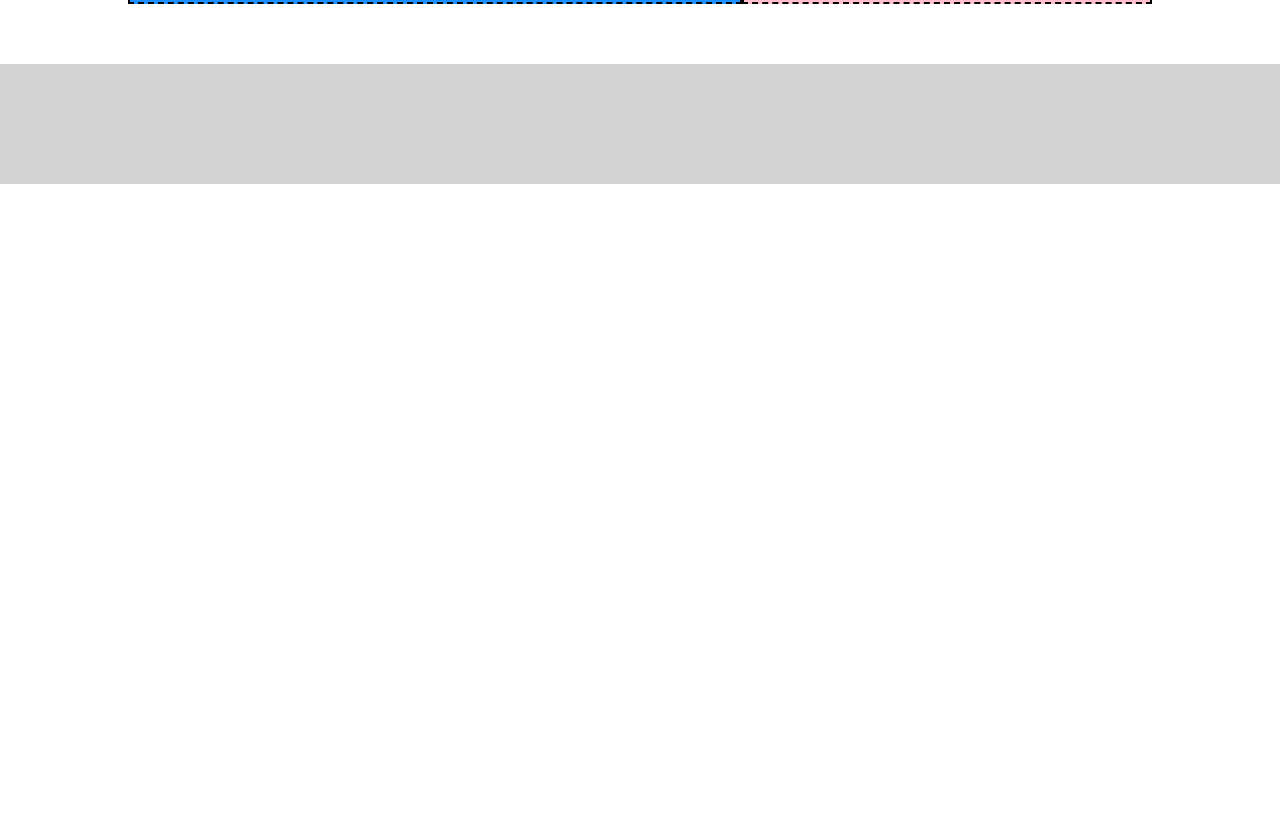
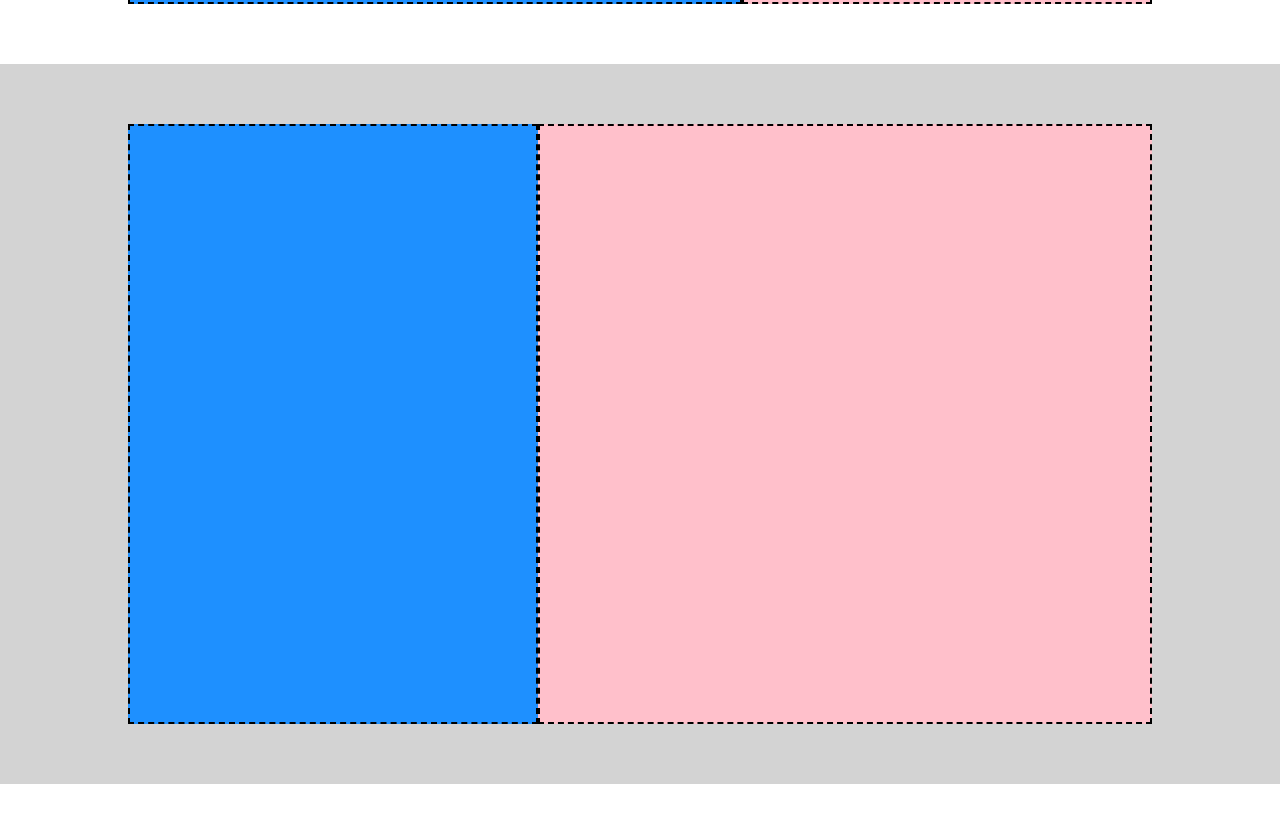
Before and after one commit to lucapolzone/htmlcss-struttura-discord, a plain HTML site: page index.html in a window 1280 px wide. Shown: the part 1278-2100 px from the top of the page. Before the commit the page ends 1582 px from the top, so only its background shows below. Drawn offline with Linux system fonts and the light colour scheme.

Commit message:
add main even section

```diff
--- a/css/style.css
+++ b/css/style.css
@@ -96,3 +96,11 @@
   height: 600px;
   background-color: #ffc0cb;
 }
+
+main section:nth-child(even) .main-content {
+  flex-basis: 40%;
+}
+
+main section:nth-child(even) .sidebar {
+  flex-basis: 60%;
+}
--- a/index.html
+++ b/index.html
@@ -47,7 +47,10 @@
     </section>
 
     <section>
-
+      <div class="wrapper">
+        <div class="main-content debug"></div>
+        <div class="sidebar debug"></div>
+      </div>
     </section>
 
     <section>
```
